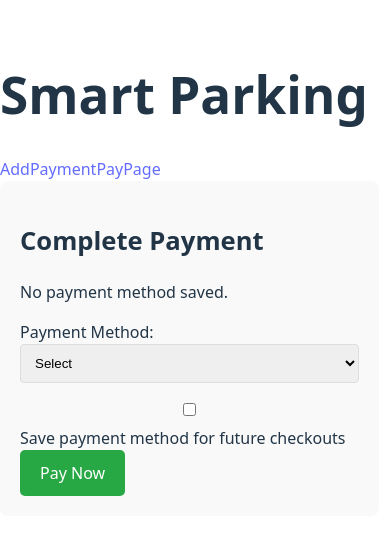
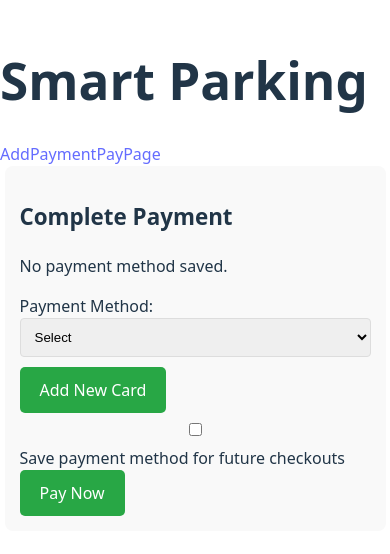
Before and after one commit to DotNet53Group2/ParkingApp, a React (Vite) app in the folder frontend/: page /pay in a window 390 px wide. Shown: the part 148-702 px from the top of the page. Built offline with nearby package versions, Linux system fonts and the light colour scheme.

Commit message:
Update format

```diff
--- a/frontend/src/components/AddPaymentStyle.css
+++ b/frontend/src/components/AddPaymentStyle.css
@@ -38,3 +38,16 @@
     font-size: 0.9rem;
     margin-left: 10px;
   }
+  @media (max-width: 600px) {
+    .payment-form, .container {
+      width: 90%;
+      padding: 15px;
+    }
+
+    input, button {
+      font-size: 1rem;
+    }
+
+    h2 {
+      font-size: 1.4rem;
+    }}
--- a/frontend/src/components/addPayment.jsx
+++ b/frontend/src/components/addPayment.jsx
@@ -10,7 +10,7 @@ const AddPayment = () => {
   const handleSubmit = (e) => {
     e.preventDefault();
     const paymentData = { cardNumber, cardHolder, expiryDate, cvc, savePayment };
-    console.log("Payment Method Added:", paymentData); };
+    console.log("Payment Method Added:", paymentData);
 
     if (savePayment) {
       localStorage.setItem("savedPayment", JSON.stringify(paymentData));
@@ -18,6 +18,7 @@ const AddPayment = () => {
     } else {
       alert("Payment method will be used for this session only.");
     }
+  };
 
   console.log("Payment Method Added:", paymentData);
 
--- a/frontend/src/pages/PayPage.jsx
+++ b/frontend/src/pages/PayPage.jsx
@@ -1,5 +1,6 @@
 import { useState, useEffect } from "react";
 import "./PayPageStyle.css";
+import { Link } from "react-router-dom";
 
 const PayPage = () => {
   const [paymentMethod, setPaymentMethod] = useState("");
@@ -49,6 +50,10 @@ const PayPage = () => {
           <option value="card">Credit/Debit Card</option>
         </select>
 
+        <Link to="/add-payment">
+        <button className="bg-green-500 text-white p-2 rounded mt-4">Add New Card</button>
+        </Link>
+
         <div className="flex items-center mb-4">
           <input
             type="checkbox"
--- a/frontend/src/pages/PayPageStyle.css
+++ b/frontend/src/pages/PayPageStyle.css
@@ -42,3 +42,16 @@
     margin-top: 20px;
     color: #333;
   }
+  @media (max-width: 600px) {
+    .payment-form, .container {
+      width: 90%;
+      padding: 15px;
+    }
+
+    input, button {
+      font-size: 1rem;
+    }
+
+    h2 {
+      font-size: 1.4rem;
+    }}
```
Lines whose indentation alone changed are shown as unchanged.
